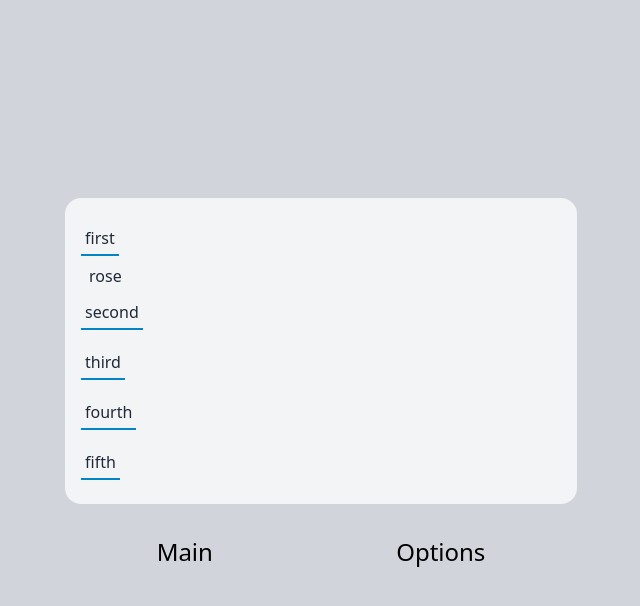
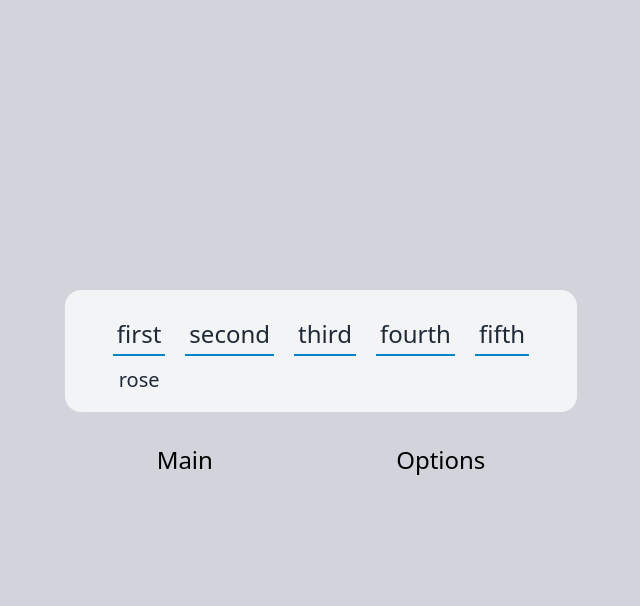
Before and after one commit to Sebosun/latin-downling-method, a React (Create React App) app: page /options in a window 1280 px wide. Both pictures are taken after a click on the button "first". Shown: the top 606 px of the page, without its empty margins (319-959 px from the left). Built offline with nearby package versions, Linux system fonts and the light colour scheme.

Commit message:
stylization in options

```diff
--- a/src/components/pages/Options.tsx
+++ b/src/components/pages/Options.tsx
@@ -37,7 +37,7 @@ export default function Options(): ReactElement | null {
   console.log(parsed, keys);
   return (
     <main className="w-full   bg-gray-100 rounded-2xl shadow-l text-gray-800 p-4">
-      <div className="flex flex-col">
+      <div className="lg:flex  gap-5 text-2xl justify-center">
         {keys.map((item) => {
           return (
             <ul>
@@ -68,7 +68,15 @@ const DisplayMore = ({ name, item }: DisplayTypes): ReactElement => {
   };
 
   const mapped = item?.map((item) => {
-    return <li onClick={() => setAsCurrent(item)}>{item.word}</li>;
+    return (
+      <li
+        role="button"
+        className="hover:border-sky-500 border-t-2 border-b-2  border-transparent"
+        onClick={() => setAsCurrent(item)}
+      >
+        {item.word}
+      </li>
+    );
   });
 
   const handleShow = () => {
@@ -79,12 +87,12 @@ const DisplayMore = ({ name, item }: DisplayTypes): ReactElement => {
   return (
     <>
       <button
-        className=" border-b-2 border-sky-600 hover:bg-sky-400  my-2 p-1"
+        className="border-b-2 border-sky-600 hover:bg-sky-400 my-2 p-1"
         onClick={handleShow}
       >
         {name}
       </button>
-      {show && <ul className="mx-2">{mapped}</ul>}
+      {show && <ul className="text-xl  lg:text-center">{mapped}</ul>}
     </>
   );
 };
```
